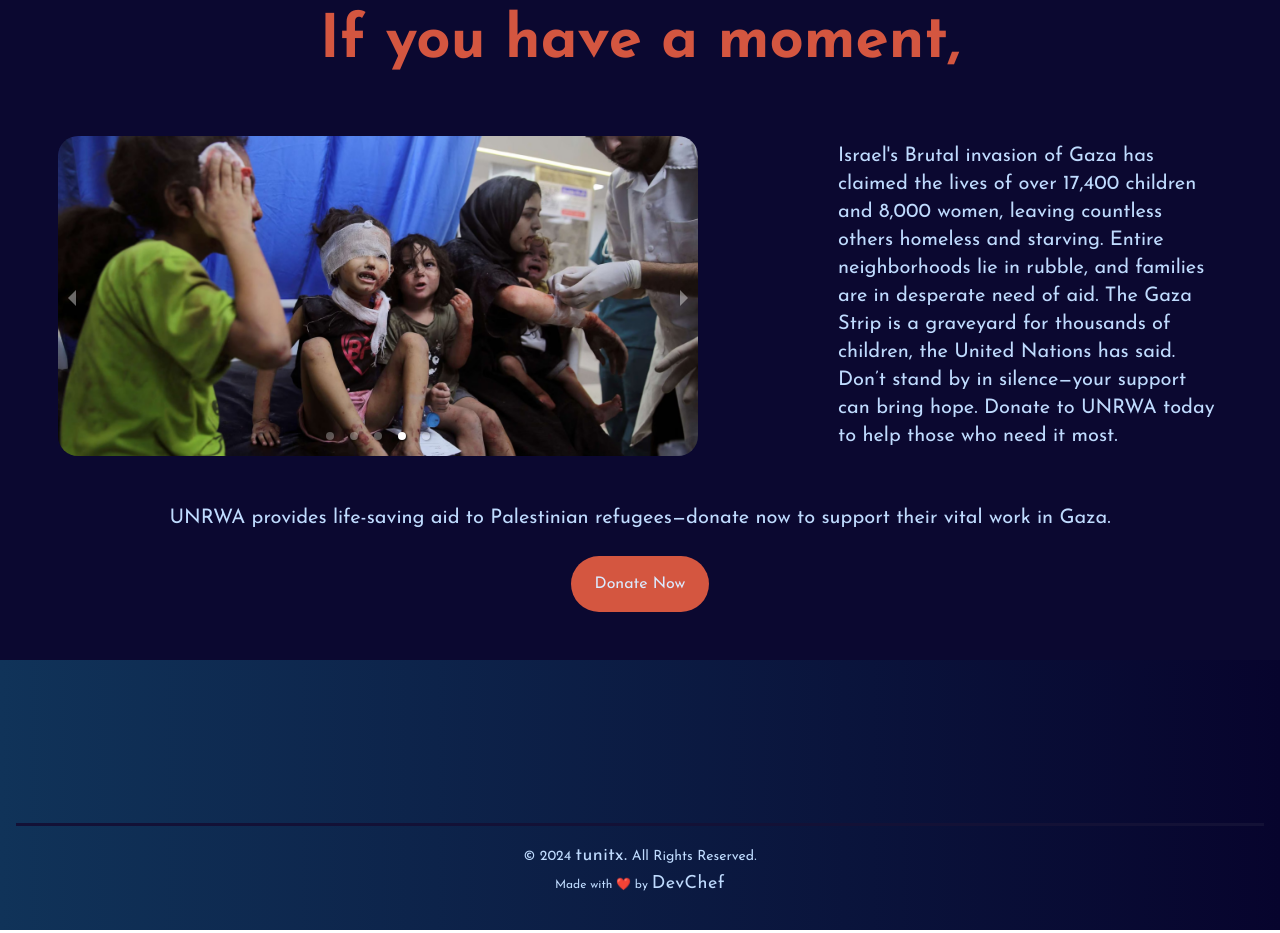
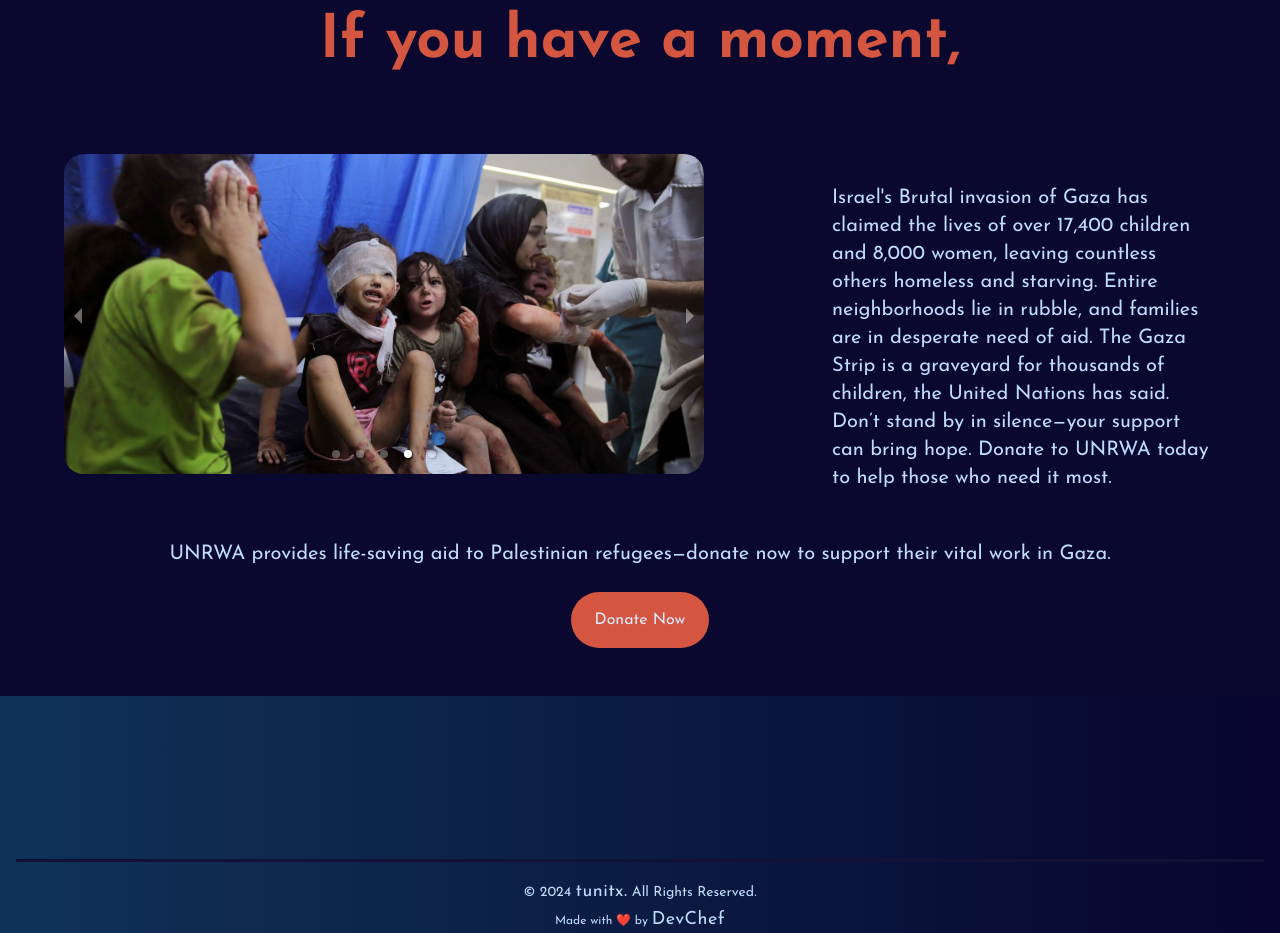
Before and after one commit to tunitx/tunitx, a React (Vite) app: page / in a window 1280 px wide. Shown: the part 4080-5013 px from the top of the page. Built offline with nearby package versions, Linux system fonts and the light colour scheme; what tailwindcss-gradients would draw is missing.

Commit message:
padding issue

```diff
--- a/src/Common/Footer.jsx
+++ b/src/Common/Footer.jsx
@@ -284,7 +284,7 @@ export function Footer() {
           </p>
           <p className="block text-xs text-blue-200 sm:text-center dark:text-gray-400 cursor-pointer group">
             Made with ❤️ by{" "}
-            <span className="  text-base lg:text-lg  transition-all duration-200 group-hover:animate-pulse tracking-wide hover:tracking-widest">
+            <span className="text-base lg:text-lg  transition-all duration-200 group-hover:animate-pulse tracking-wide hover:tracking-widest">
               {" "}
               DevChef
             </span>
--- a/src/components/Donate.jsx
+++ b/src/components/Donate.jsx
@@ -16,7 +16,7 @@ function Donate() {
     <div className="w-full h-full flex flex-row justify-center items-center pb-2 mb-10 lg:mb-14 font-josefin" >
     <h1 className="text-3xl lg:text-6xl text-[#d45640] font-extrabold text-center lg:text-left">If you have a moment,</h1>
     </div>
-      <div className="flex flex-col lg:flex-row justify-around items-center gap-6 lg:pb-12 ">
+      <div className="flex flex-col lg:flex-row justify-around items-center space-y-12 pb-10 lg:pb-12 ">
         <div className=" w-80 lg:w-1/2 h-full">
           <Carousel
             autoPlay
@@ -45,7 +45,7 @@ function Donate() {
         </div>
 
         <div className=" w-[80%] lg:w-[30%] lg:h-full font-josefin whitespace-pre-wrap flex flex-col space-y-5 mb-[50px] lg:mb-0 transition-all duration-500 transform animate-leftToRight">
-          <div className="w-full h-full flex flex-col gap-3 ">
+          <div className="w-full h-full flex flex-col  ">
 
             <p className="text-xl text-blue-200 ">Israel's Brutal invasion of Gaza has claimed the lives of over 17,400 children and 8,000 women, leaving countless others homeless and starving. Entire neighborhoods lie in rubble, and families are in desperate need of aid. The Gaza Strip is a graveyard for thousands of children, the United Nations has said. Don’t stand by in silence—your support can bring hope. Donate to UNRWA today to help those who need it most.</p>
           </div>
```
